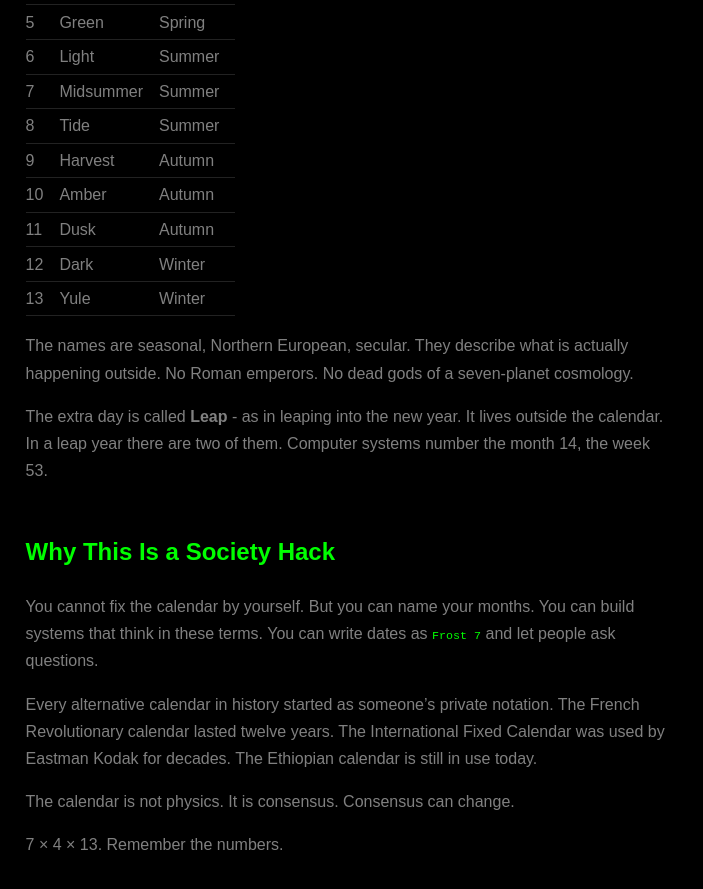
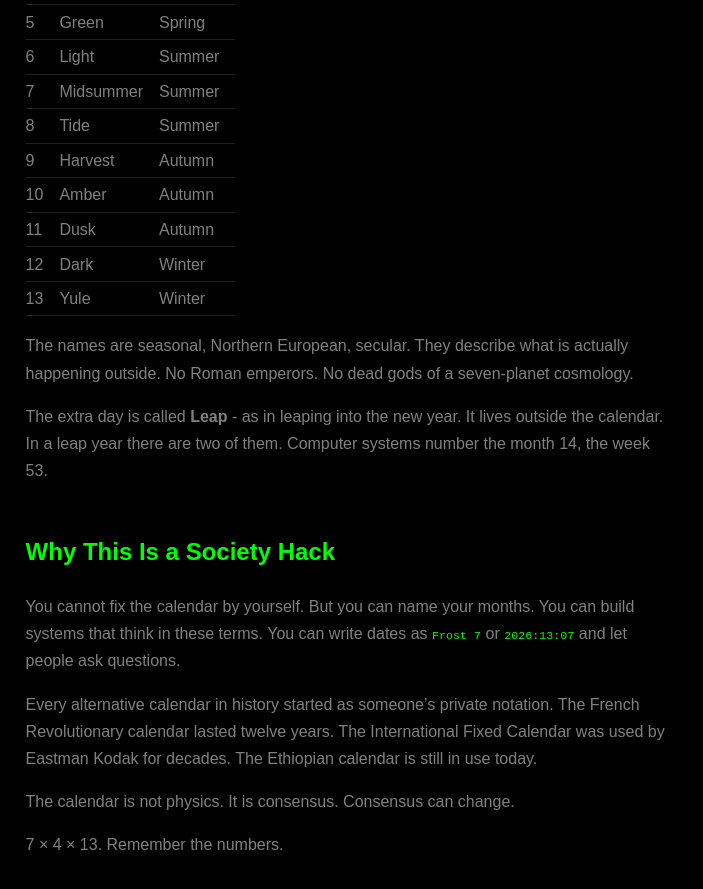
Before and after one commit to paven/paven.github.com, a Jekyll site: the page built from _posts/2026-05-12-7-4-13-a-calendar-for-humans.md, in a window 1280 px wide and 900 px high, scrolled down 1529 px. Shown: the top 889 px of the window, without its empty margins (0-703 px from the left). Built offline with Jekyll 4.4.1, drawn with Linux system fonts in a browser that asks for light colours.

Commit message:
Add colon date format 2026:13:07

```diff
--- a/_posts/2026-05-12-7-4-13-a-calendar-for-humans.md
+++ b/_posts/2026-05-12-7-4-13-a-calendar-for-humans.md
@@ -57,7 +57,7 @@ The extra day is called **Leap** - as in leaping into the new year. It lives out
 
 ## Why This Is a Society Hack
 
-You cannot fix the calendar by yourself. But you can name your months. You can build systems that think in these terms. You can write dates as `Frost 7` and let people ask questions.
+You cannot fix the calendar by yourself. But you can name your months. You can build systems that think in these terms. You can write dates as `Frost 7` or `2026:13:07` and let people ask questions.
 
 Every alternative calendar in history started as someone's private notation. The French Revolutionary calendar lasted twelve years. The International Fixed Calendar was used by Eastman Kodak for decades. The Ethiopian calendar is still in use today.
 
```
